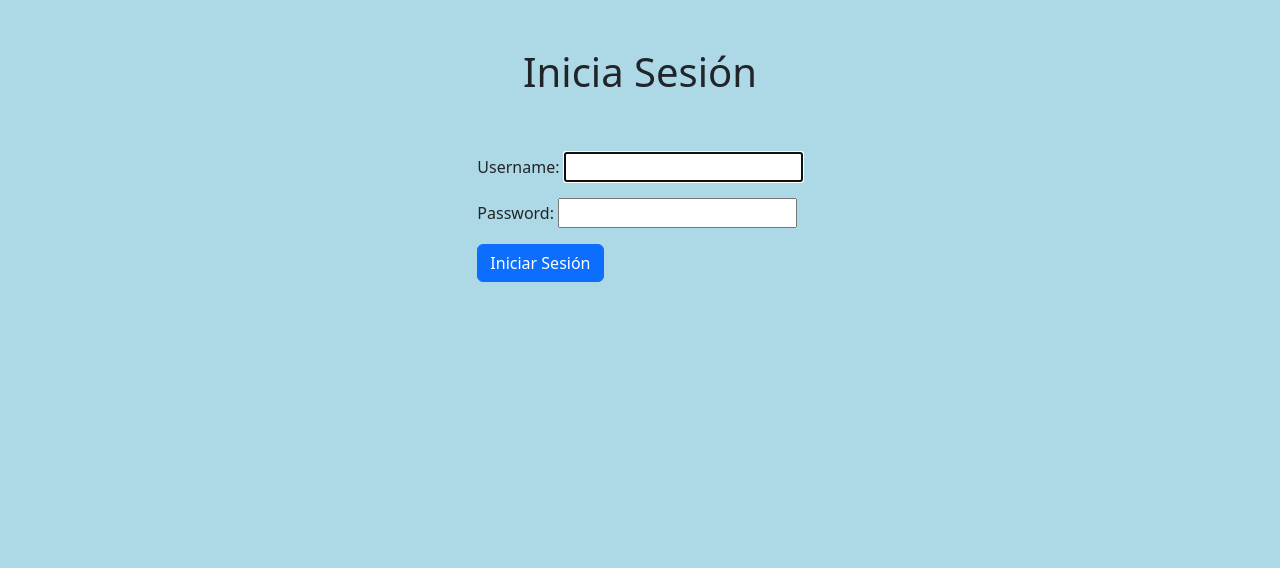
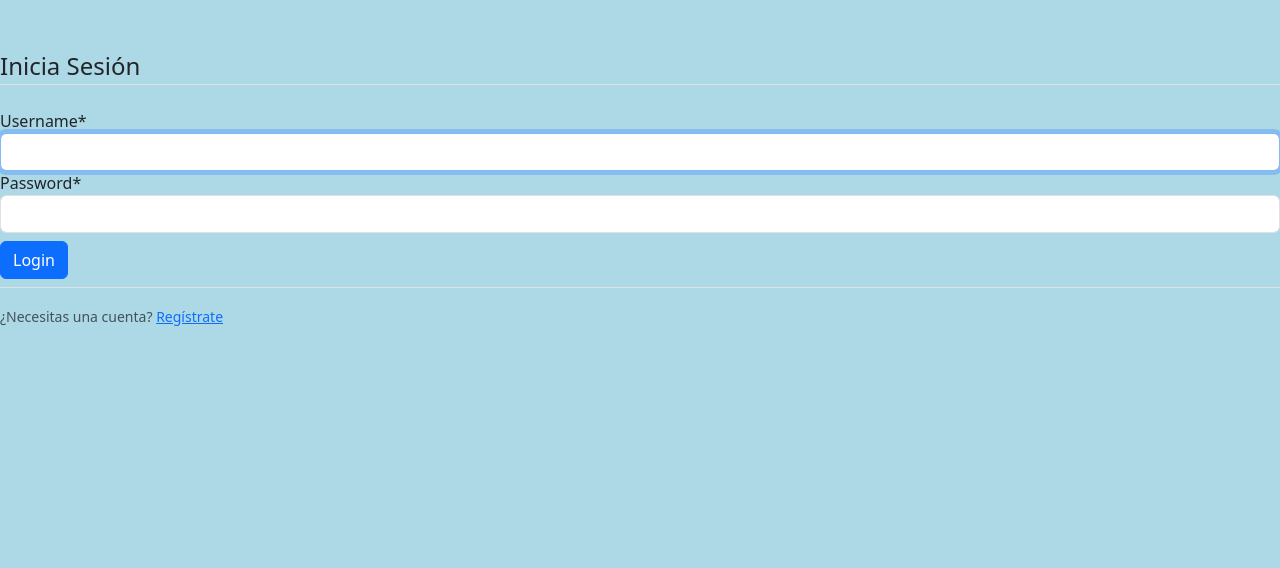
Before and after one commit to Natalia1428/grupal_4_django, a Django app: page /login/ in a window 1280 px wide. Shown: the part 56-624 px from the top of the page. Run offline with Django 4.2, Linux system fonts and the light colour scheme; some libraries are stand-ins or nearby versions.

Commit message:
se implementó login, verificar sesión activa, logout.

```diff
--- a/TLVApp/TLV_App/templates/base.html
+++ b/TLVApp/TLV_App/templates/base.html
@@ -14,8 +14,10 @@
             href="https://cdn.jsdelivr.net/npm/bootstrap-icons@1.10.5/font/bootstrap-icons.css">
         <!-- css static -->
         <link rel="stylesheet" href="{% static 'TLV_App/landing.css' %}">
-        <!-- font awesome icons -->
+        <!-- font awesome icons 5.7.1 -->
         <link rel="stylesheet" href="https://cdnjs.cloudflare.com/ajax/libs/font-awesome/5.7.1/css/all.min.css" integrity="sha512-3M00D/rn8n+2ZVXBO9Hib0GKNpkm8MSUU/e2VNthDyBYxKWG+BftNYYcuEjXlyrSO637tidzMBXfE7sQm0INUg==" crossorigin="anonymous" referrerpolicy="no-referrer" />
+        <!-- font awesome icons 6.4.0 -->
+        <link rel="stylesheet" href="https://cdnjs.cloudflare.com/ajax/libs/font-awesome/6.4.0/css/all.min.css" integrity="sha512-iecdLmaskl7CVkqkXNQ/ZH/XLlvWZOJyj7Yy7tcenmpD1ypASozpmT/E0iPtmFIB46ZmdtAc9eNBvH0H/ZpiBw==" crossorigin="anonymous" referrerpolicy="no-referrer" />
     </head>
 <body>
     <nav class="navbar navbar-dark bg-dark static-top">
@@ -45,15 +47,15 @@
                         <li class="nav-item">
                             <a class="nav-link active"
                                 aria-current="page"
-                                href="{%url 'home' %}">Inicio</a>
+                                href="{%url 'home' %}">Inicio <i class="fa-solid fa-house"></i></a>
                         </li>
                         <li class="nav-item">
                             <a class="nav-link"
-                                href="{%url 'cliente' %}"> Clientes</a>
+                                href="{%url 'cliente' %}"> Clientes <i class="fa-solid fa-user-group"></i></a>
                         </li>
                         <li class="nav-item">
                             <a class="nav-link"
-                                href="{%url 'contacto' %}"> Contáctanos</a>
+                                href="{%url 'contacto' %}"> Contáctanos <i class="fa-solid fa-envelope"></i></a>
                         </li>
                         <li class="nav-item dropdown">
                             <a class="nav-link dropdown-toggle" href="#"
@@ -62,14 +64,16 @@
                                 Dropdown
                             </a>
                             <ul class="dropdown-menu dropdown-menu-dark">
-                                <!-- si el usuario está logeado, no mostrar estos links -->
-                                <li><a class="dropdown-item" href="{% url 'usuario-registro' %}">Regístrate</a></li>
-                                <li><a class="dropdown-item" href="{% url 'usuario-login' %}">Iniciar Sesión</a></li>
-                                <li>
-                                    <hr class="dropdown-divider">
-                                </li>
-                                <li><a class="dropdown-item" href="#">Something
-                                        else here</a></li>
+                                <!-- si el usuario está logeado, sólo mostrar log out. -->
+                                {% if user.is_authenticated %}
+                                    <li><a class="dropdown-item" href="{% url 'usuario-logout' %}">Cerrar Sesión <i class="fas fa-sign-out-alt"></i></a></li>
+                                    <li><a class="dropdown-item" href="{% url 'usuario-perfil' %}">Perfil <i class="fa-regular fa-user"></i></a></li>
+                                {% else %}
+                                <!-- si el usuario NO está logeado, mostrar iniciar sesión y regístrate. -->
+                                    <li><a class="dropdown-item" href="{% url 'usuario-login' %}">Iniciar Sesión <i class="fas fa-sign-in-alt"></i></a></li>
+                                    <li><a class="dropdown-item" href="{% url 'usuario-registro' %}">Regístrate <i class="fas fa-user-plus"></i></a></li>
+                                <li><a class="dropdown-item" href="#">Something else here</a></li>
+                                {% endif %}
                             </ul>
                         </li>
                     </ul>
@@ -82,6 +86,17 @@
             </div>
         </div>
     </nav>
+
+    {% for message in messages %}
+    <div class="container-fluid p-0 me-auto">
+        <div class="alert {{ message.tags }} alert-dismissible" role="alert" >
+            <button type="button" class="close" data-dismiss="alert" aria-label="Close">
+            <span aria-hidden="True">&times;</span>
+            </button>
+            {{ message }}
+        </div>
+    </div>
+    {% endfor %}
 
     <!-- bloque que solo se verá en cliente.html -->
     {% block listado_clientes %} {% endblock %}
--- a/TLVApp/TLV_App/templates/landing.html
+++ b/TLVApp/TLV_App/templates/landing.html
@@ -1,5 +1,4 @@
 {% extends 'base.html' %}
-
 {% block imagenes %}
 
 <div class="container d-flex align-items-center justify-content-center" id="carrusel-img">
@@ -67,6 +66,11 @@
 </div>
 {% endblock %}
 
+{% block content %}
+
+
+{% endblock %}
+
 {% block footer%}
 <!-- Footer -->
 <footer id="footer-landing" class="bg-dark text-center text-white fixed-bottom">
--- a/TLVApp/usuarios/apps.py
+++ b/TLVApp/usuarios/apps.py
@@ -4,3 +4,6 @@ from django.apps import AppConfig
 class UsuariosConfig(AppConfig):
     default_auto_field = 'django.db.models.BigAutoField'
     name = 'usuarios'
+
+    def ready(self):
+        import usuarios.signals
--- a/TLVApp/usuarios/forms.py
+++ b/TLVApp/usuarios/forms.py
@@ -2,12 +2,10 @@ from typing import Any
 from django import forms
 from django.contrib.auth.forms import UserCreationForm
 from django.contrib.auth.models import User
-#importar models.py (Perfil)
-from .models import Perfil
 
 class RegistrarUsuarioForm(UserCreationForm):
     email = forms.EmailField(required=True, label='Correo electrónico')
-    username = forms.CharField(label='Nombre usuario')
+    username = forms.CharField(required=True ,label='Nombre usuario')
 
     class Meta:
         model = User
--- a/TLVApp/usuarios/templates/usuarios/login.html
+++ b/TLVApp/usuarios/templates/usuarios/login.html
@@ -2,17 +2,23 @@
 {% load crispy_forms_tags %}
 
 {% block login %}
-    <div class="container text-center">
-        <h1 style="font-size:2.5rem">Inicia Sesión</h1>
-    </div>
-    <div class="d-flex justify-content-center align-items-center pt-5">
+    <div class="content-section">
         <form method="POST">
             {% csrf_token %}
+            <fieldset class="form-group">
+                <legend class="border-bottom mb-4">Inicia Sesión</legend>
+                    {{ form|crispy }}
+                </div>
+            </fieldset>
             <div class="form-group">
-                {{form.as_p}}
+                <button class="btn btn-primary mt-2 mb-2" type="submit">Login</button>
             </div>
-            <button type="submit" class="btn btn-primary">Iniciar Sesión</button>
         </form>
+        <div class="border-top pt-3">
+            <small class="text-muted">
+                ¿Necesitas una cuenta? <a class="ml-2" href="{% url 'usuario-registro' %}">Regístrate</a>
+            </small><br>
+        </div>
     </div>
 {% endblock %}
 
--- a/TLVApp/usuarios/templates/usuarios/registro.html
+++ b/TLVApp/usuarios/templates/usuarios/registro.html
@@ -1,5 +1,6 @@
 {% extends 'base.html' %}
 {% load crispy_forms_tags %}
+{% include 'messages.html' %}
 
 {% block registro %}
     <div class="container text-center">
@@ -9,7 +10,7 @@
         <form method="POST">
             {% csrf_token %}
             <div class="form-group">
-                {{formulario|crispy}}
+                {{form|crispy}}
             </div>
             <button type="submit" class="btn btn-primary">Registrarse</button>
         </form>
--- a/TLVApp/usuarios/urls.py
+++ b/TLVApp/usuarios/urls.py
@@ -6,6 +6,7 @@ from django.contrib.auth import views as auth_views
 
 urlpatterns = [
     path('registro/', views.registro_usuario, name='usuario-registro'),
-    path('login/', auth_views.LoginView.as_view(template_name='usuarios/login.html'), name='usuario-login'),
+    path('login/', views.custom_login, name='usuario-login'),
+    path('logout/', views.custom_logout, name='usuario-logout'),
     path('perfil/', auth_views.LoginView.as_view(template_name='usuarios/perfil.html'), name='usuario-perfil')
 ]
--- a/TLVApp/usuarios/views.py
+++ b/TLVApp/usuarios/views.py
@@ -1,3 +1,4 @@
+
 from django.shortcuts import render, redirect
 #1) importar messages
 from django.contrib import messages
@@ -8,44 +9,84 @@ from .forms import RegistrarUsuarioForm
 #3) importar login required
 from django.contrib.auth.decorators import login_required
 
+# importar logout, login, authenticate
+from django.contrib.auth import logout, login, authenticate
+
+# importar AuthenticationForm
+from django.contrib.auth.forms import AuthenticationForm
+
 def registro_usuario(request):
-    if request.method == 'POST':
-        formulario_post = RegistrarUsuarioForm(request.POST)
-        #validar formulario
-        if formulario_post.is_valid():
-            usuario = formulario_post.save(commit=False)
+    # usuarios logeados no pueden registrar una cuenta nueva.
+    if request.user.is_authenticated:
+        return redirect('home')
 
-            username = formulario_post.cleaned_data['username']
+    if request.method == "POST":
+        form = RegistrarUsuarioForm(request.POST)
+        if form.is_valid():
+            user = form.save()
+            username = form.cleaned_data['username']
+            login(request, user)
+            messages.success(request, f'Nueva cuenta creada: {user.username}')
+            return redirect('home')
+        else:
+            for error in list(form.errors.values()):
+                print(request, error)
+    else:
+        form = RegistrarUsuarioForm()
 
-            # mensaje de éxito
-            messages.success(request, f'Cuenta registrada exitosamente para el usuario {username}')
+    return render(
+        request = request,
+        template_name="usuarios/registro.html",
+        context={"form":form}
+    )
 
-            # guardar formulario
-            formulario_post.save()
+# *** IMPORTANTE implementar en settings.py LOGIN_REDIRECT_URL = "" ***
+# @login_required
+# def perfil(request):
+#     if request.method == 'POST':
+#         formulario_usuario = RegistrarUsuarioForm(request.POST, isinstance=request.user)
 
-            # redireccionar a la página de log in.
-            return redirect('usuario-registro')
+#         # validar formulario.
+#         if formulario_usuario.is_valid():
+#             usuario = formulario_usuario.save(commit=False)
+
+#             username = formulario_usuario.cleaned_data['username']
+
+#             formulario_usuario.save()
+
+#     formulario = RegistrarUsuarioForm()
+
+#     return render(request, 'usuarios/login.html', {'formulario':formulario})
+
+@login_required
+def custom_logout(request):
+    logout(request)
+    messages.info(request, 'Sesión finalizada correctamente!')
+    return redirect('home')
+
+def custom_login(request):
+    if request.user.is_authenticated:
+        return redirect('home')
+
+    if request.method == "POST":
+        form = AuthenticationForm(request=request, data=request.POST)
+        if form.is_valid(): # si el formulario de login es válido.
+            user = authenticate(
+                username = form.cleaned_data['username'],
+                password = form.cleaned_data['password']
+            )
+            if user is not None:
+                login(request, user)
+                messages.success(request, f'Bienvenido {user.username}')
+                return redirect('home')
         else:
-            messages.error(request, f'Hubo un error en el proceso de registro del usuario  {username}')
+            for error in list(form.errors.values()):
+                messages.error(request, error)
 
-    formulario = RegistrarUsuarioForm()
+    form = AuthenticationForm()
 
-    return render(request, 'usuarios/registro.html', {'formulario':formulario})
-
-# *** IMPORTANTE implementar en settings.py LOGIN_REDIRECT_URL ***
-@login_required
-def perfil(request):
-    if request.method == 'POST':
-        formulario_usuario = RegistrarUsuarioForm(request.POST, isinstance=request.user)
-
-        # validar formulario.
-        if formulario_usuario.is_valid():
-            usuario = formulario_usuario.save(commit=False)
-
-            username = formulario_usuario.cleaned_data['username']
-
-            formulario_usuario.save()
-
-    formulario = RegistrarUsuarioForm()
-
-    return render(request, 'usuarios/login.html', {'formulario':formulario})
+    return render(
+        request=request,
+        template_name='usuarios/login.html',
+        context={'form':form}
+    )
```
Also changed, not shown: TLVApp/TLVApp/settings.py (+11 -1 lines), TLVApp/usuarios/signals.py (added, +14 -0 lines), TLVApp/usuarios/templates/usuarios/logout.html (+6 -2 lines), TLVApp/usuarios/templates/usuarios/perfil.html (+53 -0 lines), TLVApp/db.sqlite3.
